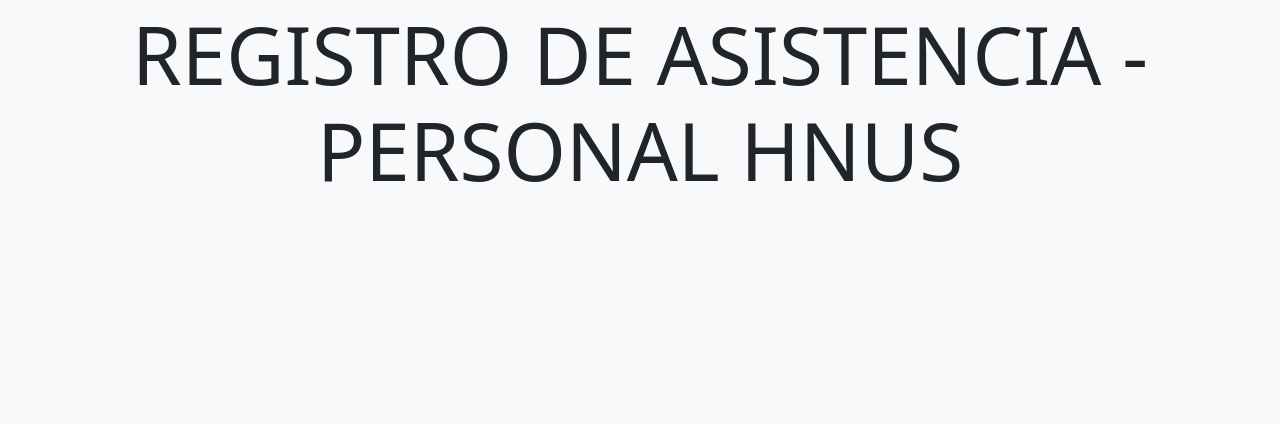
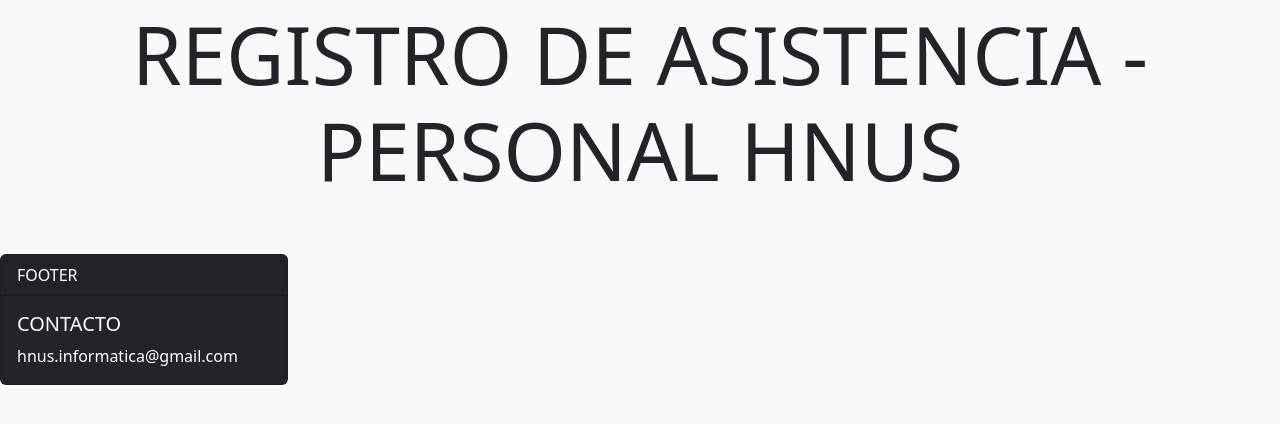
Before and after one commit to johana-TS/ParteDiario, a Django app: page / in a window 1280 px wide. Shown: the part 158-582 px from the top of the page. Run offline with Django 5.2, Linux system fonts and the light colour scheme.

Commit message:
agregado de pseudo footer

```diff
--- a/AppParte/templates/index.html
+++ b/AppParte/templates/index.html
@@ -41,7 +41,22 @@
     {% block ingresar %}{% endblock %}
     {% block parteDiario %}{% endblock %}
     {% block control %}{% endblock %}
-</body>
+
+    <div class="card text-white bg-dark mb-3" style="max-width: 18rem;">
+      <div class="card-header">FOOTER</div>
+      <div class="card-body">
+        <h5 class="card-title">CONTACTO</h5>
+        <p class="card-text"> hnus.informatica@gmail.com </p>
+      </div>
+    </div>
+
+
+
+
+  </body>
+
+
+
 
 <script src="https://cdn.jsdelivr.net/npm/@popperjs/core@2.11.8/dist/umd/popper.min.js" integrity="sha384-I7E8VVD/ismYTF4hNIPjVp/Zjvgyol6VFvRkX/vR+Vc4jQkC+hVqc2pM8ODewa9r" crossorigin="anonymous"></script>
 <script src="https://cdn.jsdelivr.net/npm/bootstrap@5.3.2/dist/js/bootstrap.min.js" integrity="sha384-BBtl+eGJRgqQAUMxJ7pMwbEyER4l1g+O15P+16Ep7Q9Q+zqX6gSbd85u4mG4QzX+" crossorigin="anonymous"></script>
```
